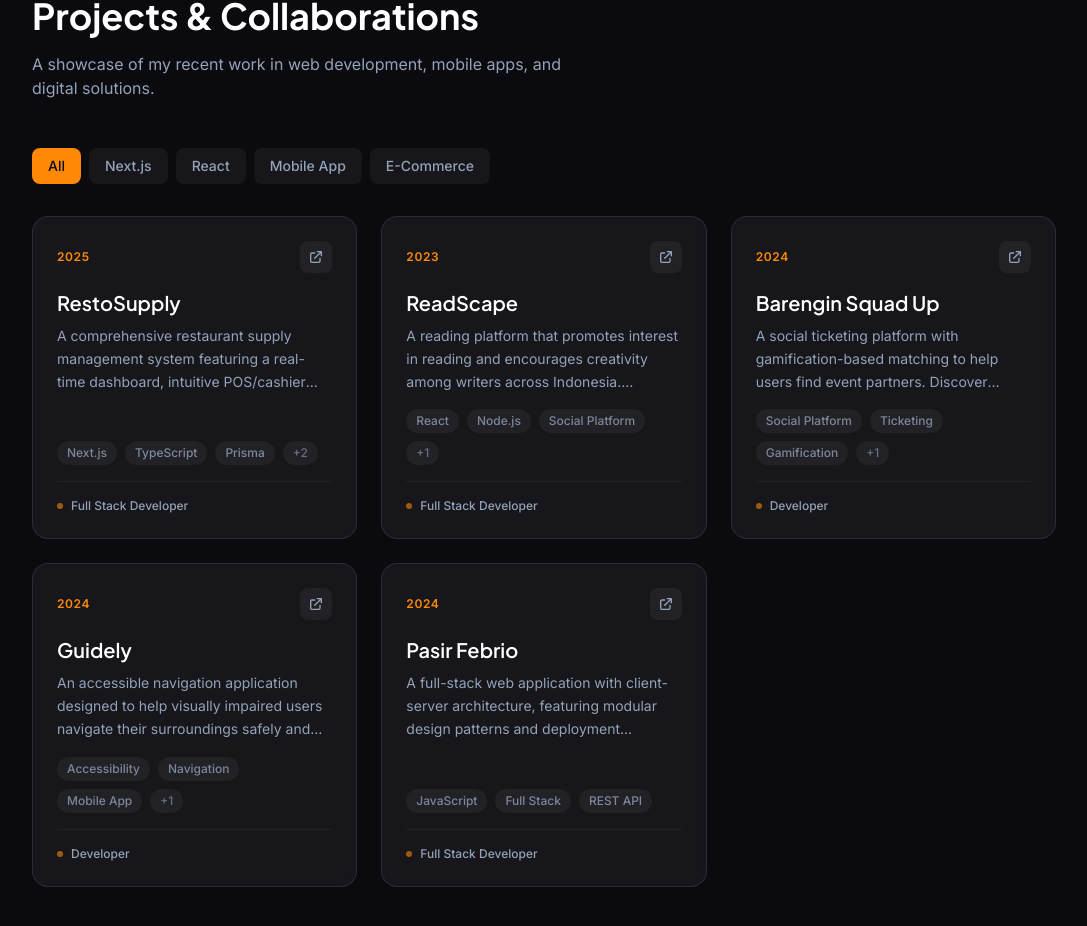
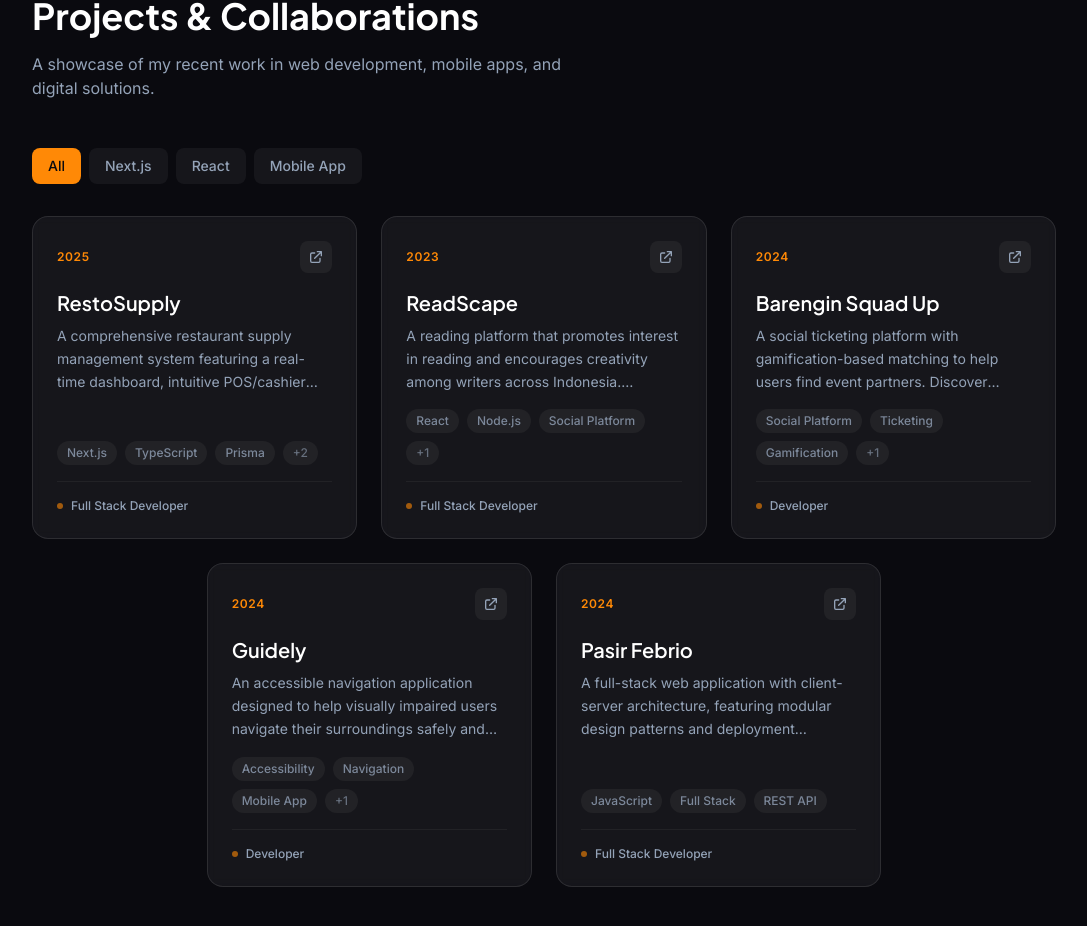
Before and after one commit to rifhrzi/portofolio, a React (Vite) app: page / in a window 1280 px wide. Shown: the part 880-1806 px from the top of the page, without its empty margins (96-1183 px from the left). Built offline with nearby package versions, Linux system fonts and the light colour scheme.

Commit message:
update experience

```diff
--- a/src/components/WorkSection.tsx
+++ b/src/components/WorkSection.tsx
@@ -3,12 +3,16 @@
 import ProjectCard from "./ProjectCard";
 import { projects } from "../data/content";
 
-const categories = ["All", "Next.js", "React", "Mobile App", "E-Commerce"];
+const filterOrder = ["All", "Next.js", "React", "Mobile App", "E-Commerce"];
 
 const WorkSection = () => {
   const prefersReducedMotion = useReducedMotion();
   const [activeFilter, setActiveFilter] = useState("All");
   const [showAll, setShowAll] = useState(false);
+  const availableTags = new Set(projects.flatMap((project) => project.tags));
+  const categories = filterOrder.filter(
+    (category) => category === "All" || availableTags.has(category),
+  );
 
   const filteredProjects =
     activeFilter === "All"
@@ -66,9 +70,14 @@
         </motion.div>
 
         {/* Projects Grid */}
-        <div className="grid gap-6 sm:grid-cols-2 lg:grid-cols-3">
+        <div className="flex flex-wrap justify-center gap-6">
           {displayedProjects.map((project, index) => (
-            <ProjectCard key={project.id} project={project} index={index} />
+            <div
+              key={project.id}
+              className="flex basis-full sm:basis-[calc(50%-0.75rem)] lg:basis-[calc(33.333%-1rem)]"
+            >
+              <ProjectCard project={project} index={index} />
+            </div>
           ))}
         </div>
 
```
